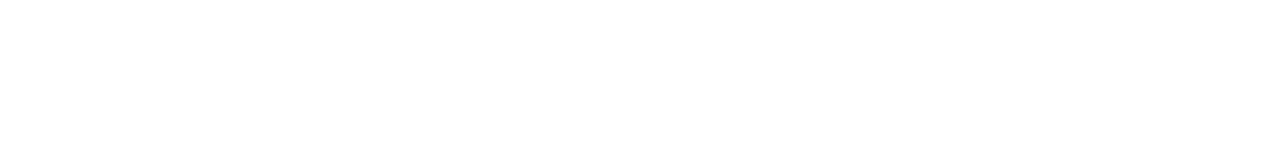
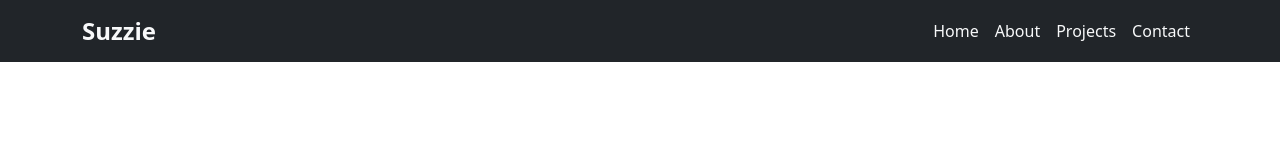
Before and after one commit to musradabdulkadir/sampleportfoliobootstrap, a plain HTML site: page index.html in a window 1280 px wide. Drawn offline with nearby package versions, Linux system fonts and the light colour scheme.

Commit message:
Update index.html

```diff
--- a/index.html
+++ b/index.html
@@ -9,3 +9,30 @@
         integrity="sha384-sRIl4kxILFvY47J16cr9ZwB07vP4J8+LH7qKQnuqkuIAvNWLzeN8tE5YBujZqJLB" crossorigin="anonymous">
     <link rel="stylesheet" href="https://cdnjs.cloudflare.com/ajax/libs/font-awesome/7.0.1/css/all.min.css">
 </head>
+<body>
+    <header class="sticky-top">
+        <nav class="navbar navbar-expand-lg nav-dark bg-dark ">
+            <div class="container">
+                <a href="#" class="navbar-brand fw-bold text-light fs-4">Suzzie</a>
+                <button class="navbar-toggler bg-light" type="button" data-bs-toggle="collapse"
+                    data-bs-target="#navbarNav"><span class="navbar-toggler-icon"></span></button>
+
+                <div class="collapse navbar-collapse " id="navbarNav">
+                    <ul class="navbar-nav ms-auto">
+                        <li class="nav-item">
+                            <a href="#home" class="nav-link active text-light">Home</a>
+                        </li>
+                        <li class="nav-item">
+                            <a href="#about" class="nav-link active text-light">About</a>
+                        </li>
+                        <li class="nav-item">
+                            <a href="#projects" class="nav-link active text-light">Projects</a>
+                        </li>
+                        <li class="nav-item">
+                            <a href="#contact" class="nav-link active text-light">Contact</a>
+                        </li>
+                    </ul>
+                </div>
+            </div>
+        </nav>
+    </header>
```
